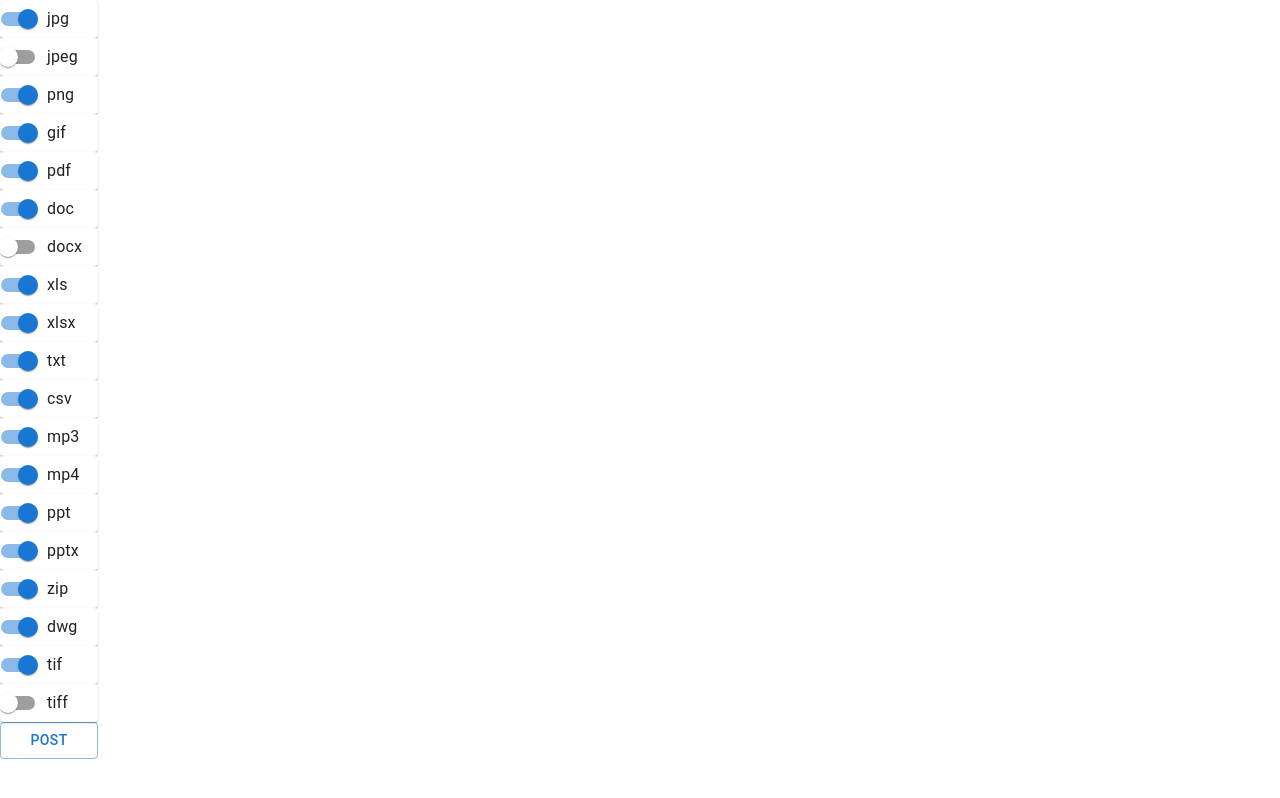
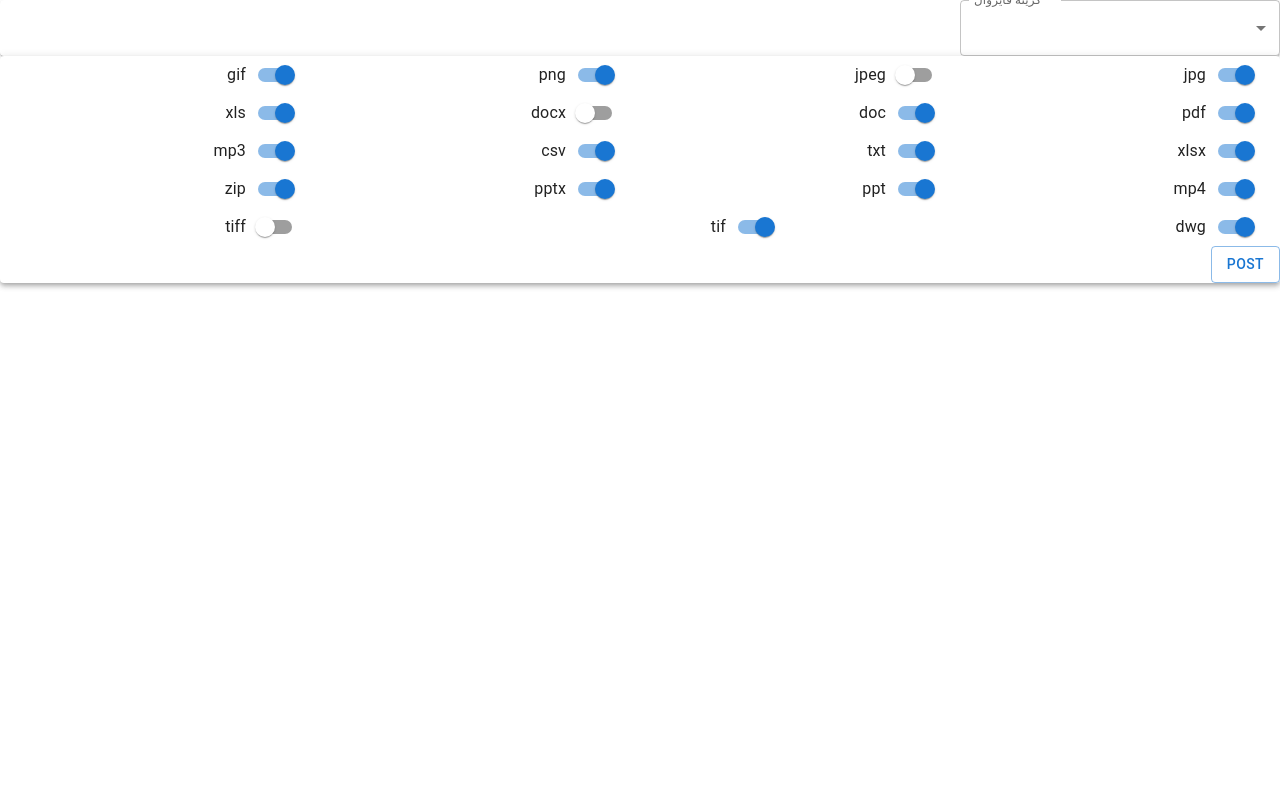
Before and after one commit to yazdanafra2/irisa, a React (Vite) app: page / in a window 1280 px wide. Built offline with nearby package versions, Linux system fonts and the light colour scheme.

Commit message:
last push 7/8/24

```diff
--- a/src/components/MyApp.jsx
+++ b/src/components/MyApp.jsx
@@ -1,25 +1,31 @@
-import { Label } from "@mui/icons-material";
 import {
-  Box,
   Button,
   FormControl,
   FormControlLabel,
   FormGroup,
   Grid,
+  InputLabel,
+  MenuItem,
   Paper,
+  Select,
   Switch,
+  Tooltip,
 } from "@mui/material";
 import axios from "axios";
 import { useEffect, useState } from "react";
 import { options } from "./testObject";
+import { Description } from "@mui/icons-material";
 
 function MyForm() {
-  // const [checkedItems, setCheckedItems] = useState([]);
+  const [firewall, setFirewall] = useState({
+    option: "وایت لیست",
+    description: "این",
+  });
   const [items, setItems] = useState(options);
 
   // useEffect(() => {
   //   axios.get("#").then((res) => {
-  //     setItems(res);
+  //     setItems(res.json());
   //   });
   // }, []);
 
@@ -29,39 +35,78 @@ function MyForm() {
     console.log(item);
   };
 
+  const handleMenuChange = (event) => {
+    const { value } = event.target;
+    setFirewall(value);
+    console.log(firewall);
+  };
+
   const handleSubmit = (event) => {
     event.preventDefault();
-    console.log("submtted");
+    axios
+      .post("#", { items, firewall })
+      .then(function (response) {
+        console.log(response);
+      })
+      .catch(function (error) {
+        console.log(error);
+      });
   };
 
   return (
-    <>
-      <Grid container>
-        <FormGroup onSubmit={handleSubmit}>
+    <div dir="rtl">
+      <Paper>
+        <Grid container alignItems="center" width={1 / 4}>
+          <FormControl fullWidth>
+            <InputLabel id="demo-simple-select-label">گزینه فایروال</InputLabel>
+            <Select
+              labelId="demo-simple-select-label"
+              id="demo-simple-select"
+              value={firewall}
+              label="Firewall Option"
+              onChange={(e) => handleMenuChange(e)}
+            >
+              <Tooltip title={firewall.description} arrow>
+                <MenuItem value={"وایت لیست"}>وایت لیست</MenuItem>
+              </Tooltip>
+              <Tooltip title={firewall.description} arrow>
+                <MenuItem value={"بلک لیست"}>بلک لیست</MenuItem>
+              </Tooltip>
+            </Select>
+          </FormControl>
+        </Grid>
+      </Paper>
+      <Paper elevation={4}>
+        <Grid container alignItems="center" justifyContent="space-between">
+          {/* <FormControl direction="row">
+              <FormGroup className="row"> */}
           {items.map((item) => (
-            <div key={item.id}>
-              <Grid item>
-                <Paper>
+            <Grid item xs={3} key={item.id}>
               <FormControlLabel
                 label={item.extension}
                 control={
                   <Switch
                     checked={item.enabled}
                     onChange={(e) => handleCheckboxChange(item, e)}
+                    classes={{
+                      root: { display: "flex", direction: "row" },
+                    }}
                   />
                 }
               />
-                </Paper>
             </Grid>
-            </div>
           ))}
 
-          <Button className="" type="submit" variant="outlined">
+          {/* </FormGroup>
+            </FormControl> */}
+        </Grid>
+        <Grid item alignItems="center" justifyContent="center">
+          <Button type="submit" variant="outlined" onClick={handleSubmit}>
             Post
           </Button>
-        </FormGroup>
         </Grid>
-    </>
+      </Paper>
+    </div>
   );
 }
 
```
Lines whose indentation alone changed are shown as unchanged.
